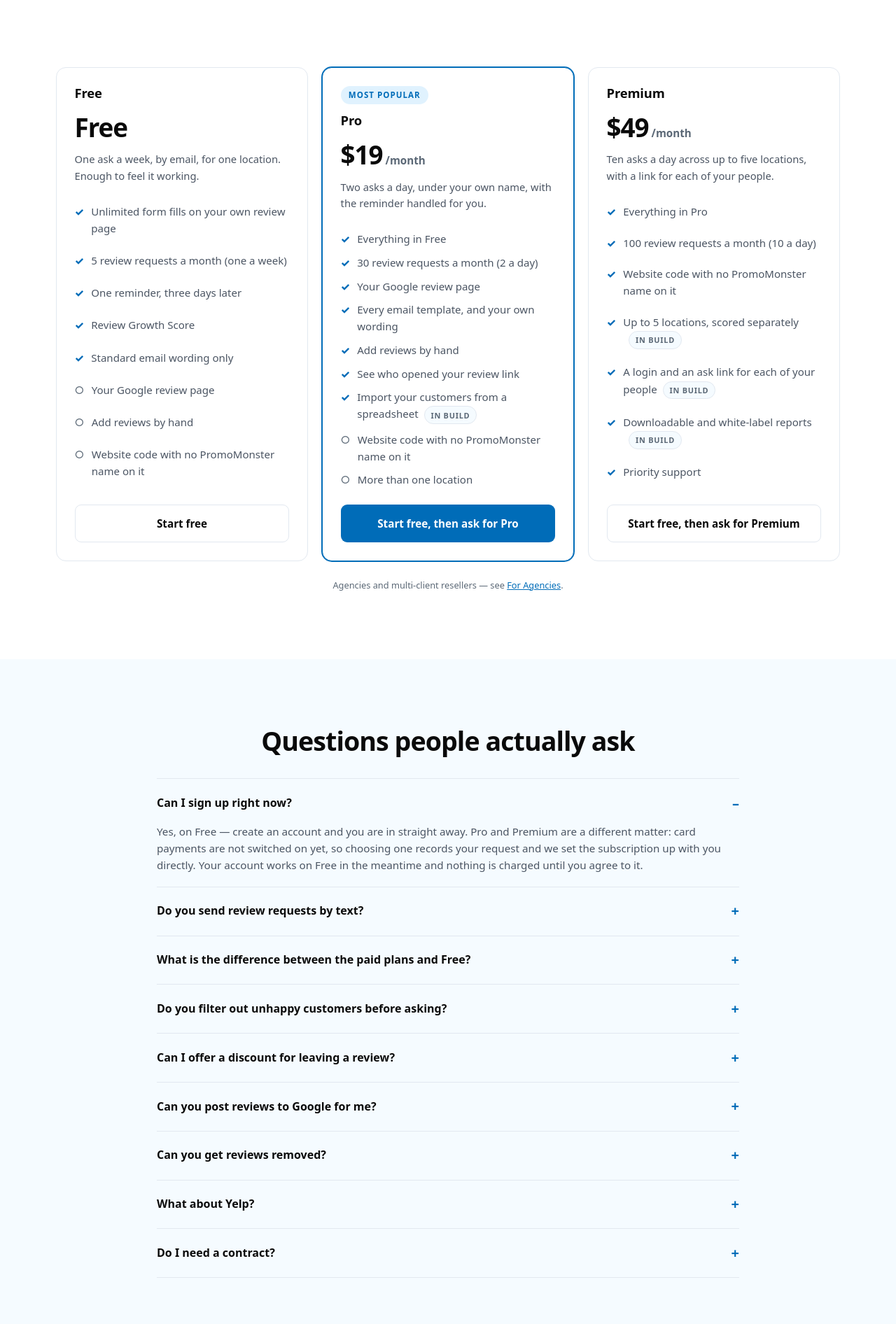
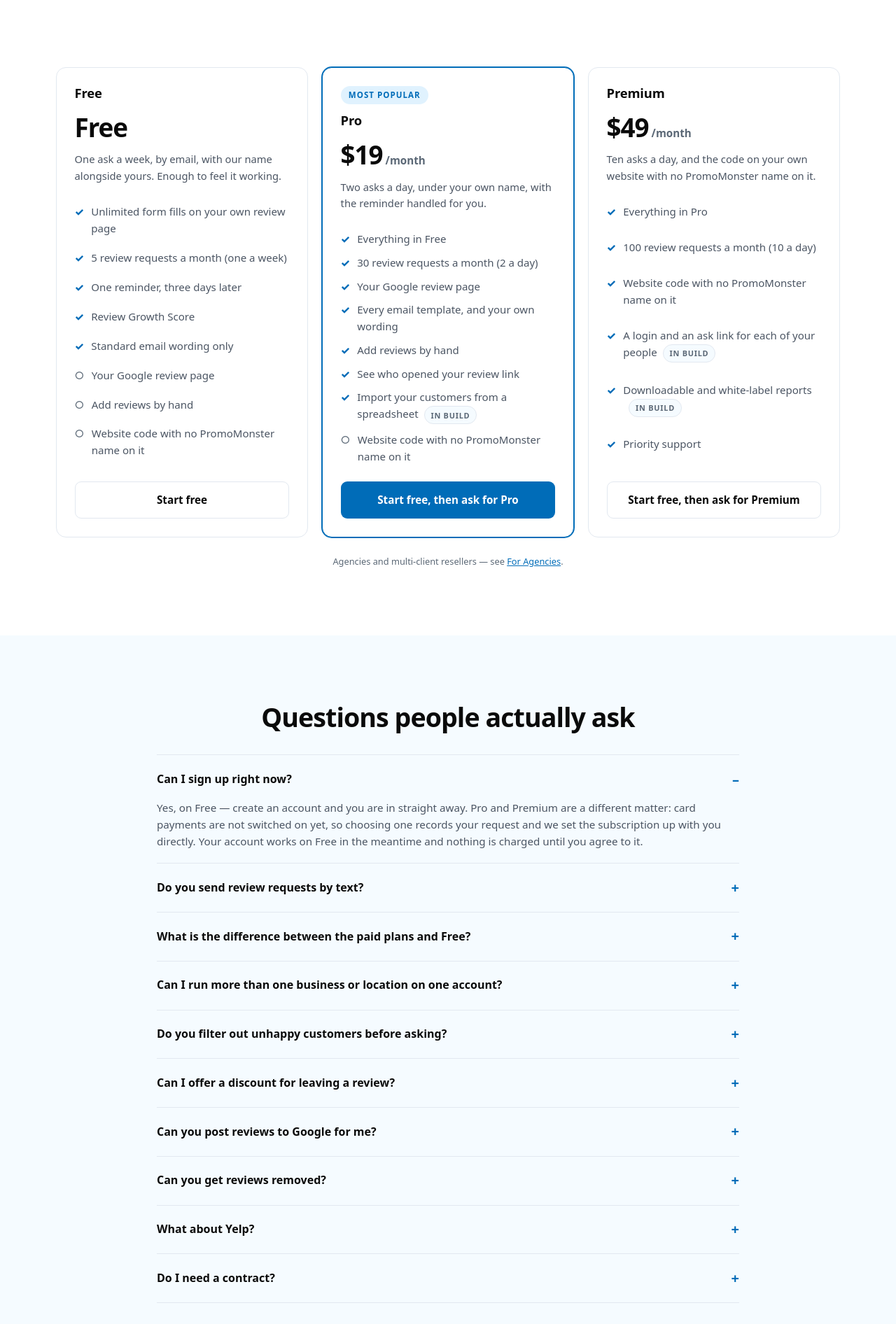
Before and after one commit to aimbluemedia/promomonster, a PHP site: page /pricing in a window 1280 px wide. Shown: the part 675-2567 px from the top of the page at 70% size. Run offline with PHP 8.4, Linux system fonts and the light colour scheme.

Commit message:
Plans: no "up to 5 locations", and the pricing prose reads the catalogue
Premium's headline feature was five locations. Nothing in the product can
use a second one: a location row is created once, at signup, and no screen
adds another. The limit table carried 5 and nothing read it. Every
self-serve plan is 1 now, with a note saying to raise it when the screen
exists rather than before, and the claim is gone from the plan card, the
Premium tagline, Pro's "not included" list and the features page. The
pricing page says plainly that one account is one business.

While in there: the pricing FAQ said Free sent four a month, Pro sixty and
Premium three hundred. The real figures are 5, 30 and 100 and had been for
a while -- three wrong numbers on a public pricing page, with the right
ones in a table a few lines below them. That paragraph is now built from
Plans, so the edit that moves an allowance moves the prose with it, and a
test asserts every "<Plan> sends N" on the rendered page is the N we grant.

Added the email branding to the plan card, which is the thing I got wrong
when asked what separates the plans. It is not in GRANTS -- ReviewRequests
reads isPaid() directly -- so it was advertised nowhere, while being the
most visible thing a member gets for the first $19: the customer stops
seeing "(via PromoMonster)" next to their name. The card line is tied to
isPaid() by test, both the tick and the wording.

So the ladder a member can now read off the card:

  Free     5 a month, standard wording, our name on the email and the
           website code
  Pro      30 a month, their own name on the email, their Google review
           link, their own wording, reviews added by hand
  Premium  100 a month, and website code with no PromoMonster name

1456 passing, up from 1426. Five deliberate mutations, all caught --
including one the test missed first time: a card claiming Free sends
unbranded email passed every check until the branding line was tied to the
gate that really decides it.

Four suites need MySQL and this container has none.

Co-Authored-By: Claude Opus 5 <noreply@anthropic.com>
Claude-Session: https://claude.ai/code/session_01CdG9NshrkuwpgPtCT59NEu

```diff
--- a/app/Support/Plans.php
+++ b/app/Support/Plans.php
@@ -63,13 +63,20 @@ final class Plans
      * all() would recurse.
      *
      * A null means no limit, and only Partner has one.
+     *
+     * `locations` is 1 on every self-serve plan, and that is not a placeholder.
+     * A location row is created once, at signup, and there is no screen that
+     * adds a second -- so a number above 1 here would be a limit on something
+     * nobody can reach. Premium carried 5 while advertising "up to 5
+     * locations, in build", which is a headline feature resting on a number
+     * nothing reads. Raise it when the screen exists, not before.
      */
     private const LIMITS = [
         self::FREE    => ['locations' => 1,    'requests_per_month' => 5,
                           'burst' => 1,  'burst_days' => 7],
         self::PRO     => ['locations' => 1,    'requests_per_month' => 30,
                           'burst' => 2,  'burst_days' => 1],
-        self::PREMIUM => ['locations' => 5,    'requests_per_month' => 100,
+        self::PREMIUM => ['locations' => 1,    'requests_per_month' => 100,
                           'burst' => 10, 'burst_days' => 1],
         self::PARTNER => ['locations' => null, 'requests_per_month' => null,
                           'burst' => null, 'burst_days' => null],
@@ -257,6 +264,17 @@ final class Plans
                     : 'Website code carries the PromoMonster name',
                 'included' => self::can($key, self::UNBRANDED),
             ],
+            // Not an ability in GRANTS: ReviewRequests reads isPaid() directly
+            // for this one. It is still the most visible thing a member gets
+            // for the first $19 -- the customer stops seeing our name on the
+            // ask -- and it was advertised nowhere, which is the opposite of
+            // the mistake the rest of this card is built to avoid.
+            [
+                'text' => self::isPaid($key)
+                    ? 'Emails go out under your own business name'
+                    : 'Emails go out as "your business (via PromoMonster)"',
+                'included' => self::isPaid($key),
+            ],
         ];
     }
 
@@ -288,7 +306,7 @@ final class Plans
             self::FREE => [
                 'name'     => 'Free',
                 'price'    => 0,
-                'tagline'  => 'One ask a week, by email, for one location. Enough to feel it working.',
+                'tagline'  => 'One ask a week, by email, with our name alongside yours. Enough to feel it working.',
                 'featured' => false,
                 'limits'   => self::LIMITS[self::FREE],
                 'features' => [
@@ -317,20 +335,18 @@ final class Plans
                     ['See who opened your review link', true, self::STATE_NOW],
                     ['Import your customers from a spreadsheet', true, self::STATE_SOON],
                     ['Website code with no PromoMonster name on it', false, null],
-                    ['More than one location', false, null],
                 ],
             ],
             self::PREMIUM => [
                 'name'     => 'Premium',
                 'price'    => 49,
-                'tagline'  => 'Ten asks a day across up to five locations, with a link for each of your people.',
+                'tagline'  => 'Ten asks a day, and the code on your own website with no PromoMonster name on it.',
                 'featured' => false,
                 'limits'   => self::LIMITS[self::PREMIUM],
                 'features' => [
                     ['Everything in Pro', true, null],
                     [self::sendingLimit(self::PREMIUM), true, self::STATE_NOW],
                     ['Website code with no PromoMonster name on it', true, self::STATE_NOW],
-                    ['Up to 5 locations, scored separately', true, self::STATE_SOON],
                     ['A login and an ask link for each of your people', true, self::STATE_SOON],
                     ['Downloadable and white-label reports', true, self::STATE_SOON],
                     ['Priority support', true, self::STATE_NOW],
--- a/app/Views/features.php
+++ b/app/Views/features.php
@@ -14,7 +14,6 @@ $groups = [
   ]],
   ['Put it to work', [
     ['chart','Click tracking','Who opened the link, and when. Your own data, in your own account.','soon'],
-    ['pin','Multi-location','Every location scored separately, and rolled up for whoever owns them all.','soon'],
     ['share','Import from a spreadsheet','Bring a customer list in as a CSV instead of typing it out.','soon'],
     ['megaphone','Promotion network','Put your best content in front of more people. A separate second product, once the first one is working.','soon'],
   ]],
--- a/app/Views/pricing.php
+++ b/app/Views/pricing.php
@@ -1,9 +1,35 @@
 <?php use App\Support\Plans; use App\Support\View;
 $plans = Plans::selectable();
+
+/*
+ * The plan answer is built from the catalogue, not typed beside it.
+ *
+ * It used to be a sentence, and the sentence said Free sent four a month, Pro
+ * sixty and Premium three hundred. The allowances became 5, 30 and 100 some
+ * time later and nothing on this page noticed -- a public pricing page quoting
+ * three wrong numbers, with the right ones in a table three lines down it. It
+ * also sold "up to five locations", which no screen in the product could use.
+ *
+ * Anything here that names a number or a feature reads it from Plans, so the
+ * same edit that moves an allowance moves this paragraph with it.
+ */
+$difference = sprintf(
+    'How many you can send, and how much of it is yours. Free sends %d a month, using our '
+    . 'standard wording, and the email goes out as "your business (via PromoMonster)". '
+    . 'Pro sends %d under your own business name, unlocks your Google review link so a '
+    . 'request opens the review box in one tap, lets you write your own wording and add '
+    . 'reviews by hand. Premium sends %d, and the review code you paste on your own website '
+    . 'carries no PromoMonster name.',
+    (int) Plans::limit(Plans::FREE, 'requests_per_month'),
+    (int) Plans::limit(Plans::PRO, 'requests_per_month'),
+    (int) Plans::limit(Plans::PREMIUM, 'requests_per_month'),
+);
+
 $faqs = [
   ['Can I sign up right now?', 'Yes, on Free — create an account and you are in straight away. Pro and Premium are a different matter: card payments are not switched on yet, so choosing one records your request and we set the subscription up with you directly. Your account works on Free in the meantime and nothing is charged until you agree to it.'],
   ['Do you send review requests by text?', 'No. Texting review requests means registering every single business with the mobile carriers first, at a recurring cost per business that a $19 plan cannot carry honestly. We send by email and put your Google review link in it, which needs nobody\'s permission and costs you nothing extra.'],
-  ['What is the difference between the paid plans and Free?', 'How many you can send, and whose name it goes out under. Free sends four a month from PromoMonster with our footer on it. Pro sends sixty a month under your own business name with no footer, lets you write your own wording, import a customer list and see who opened the link. Premium raises that to three hundred, across up to five locations, with a login and an ask link for each of your people.'],
+  ['What is the difference between the paid plans and Free?', $difference],
+  ['Can I run more than one business or location on one account?', 'Not yet. Every plan covers one business today, and a second one needs a second account. We would rather say that plainly than sell a number the product cannot use.'],
   ['Do you filter out unhappy customers before asking?', 'No, and we never will. That is called review gating: Google prohibits it and the FTC treats it as deceptive. Some tools still do it quietly. It puts the profile you have spent years building at risk.'],
   ['Can I offer a discount for leaving a review?', 'No. Google prohibits any incentive for a review, regardless of what the review says. Our templates keep you on the right side of that automatically.'],
   ['Can you post reviews to Google for me?', 'No, and no tool can — Google has no API that creates reviews, on purpose. A review has to be written and posted by the customer from their own Google account. What we do is make that as close to one tap as possible, then track which request produced which review. Anyone offering to post reviews for you is either fabricating them or misunderstanding how Google works.'],
```
Also changed, not shown: tests/plans-test.php (+115 -4 lines).
